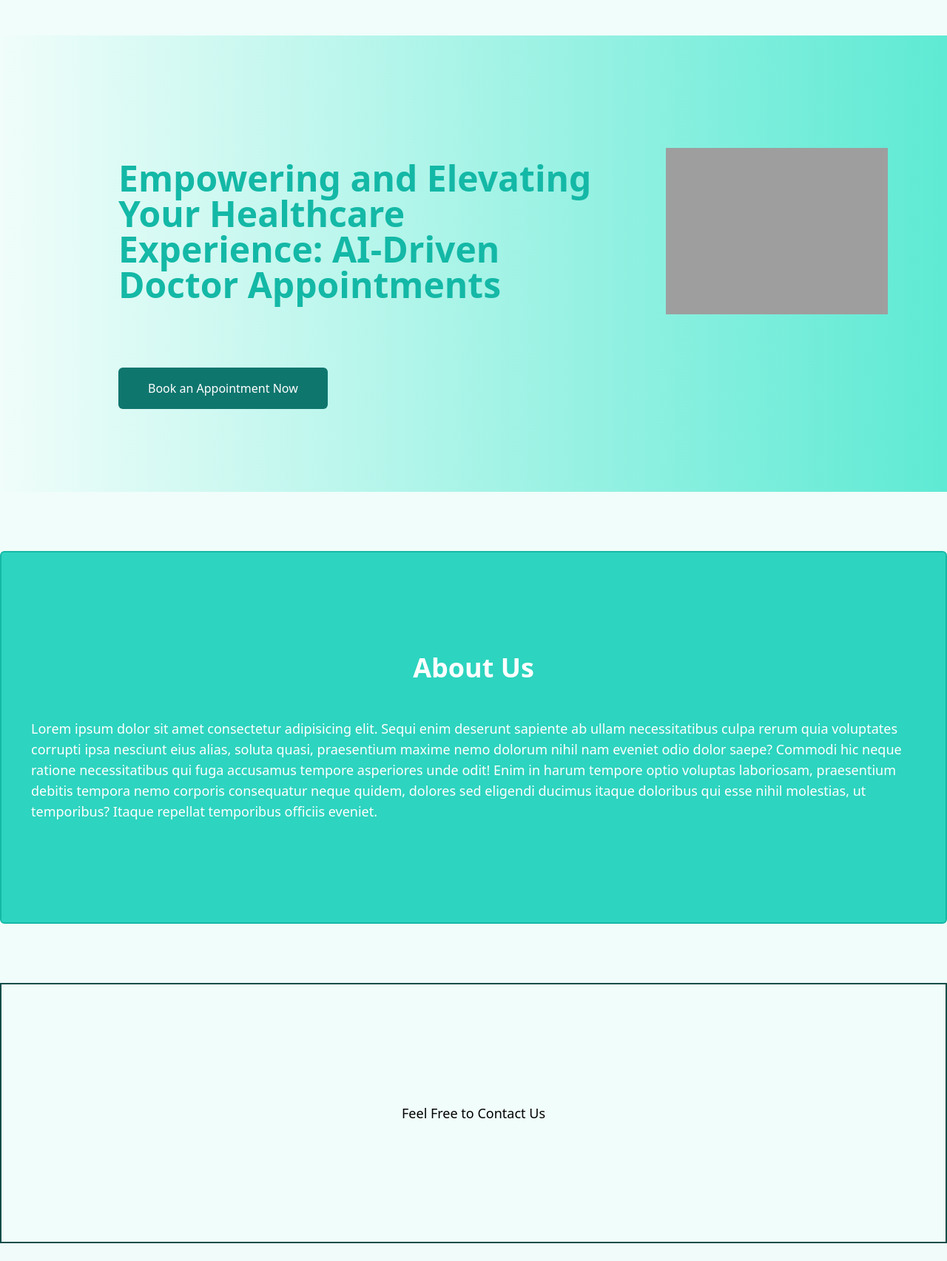
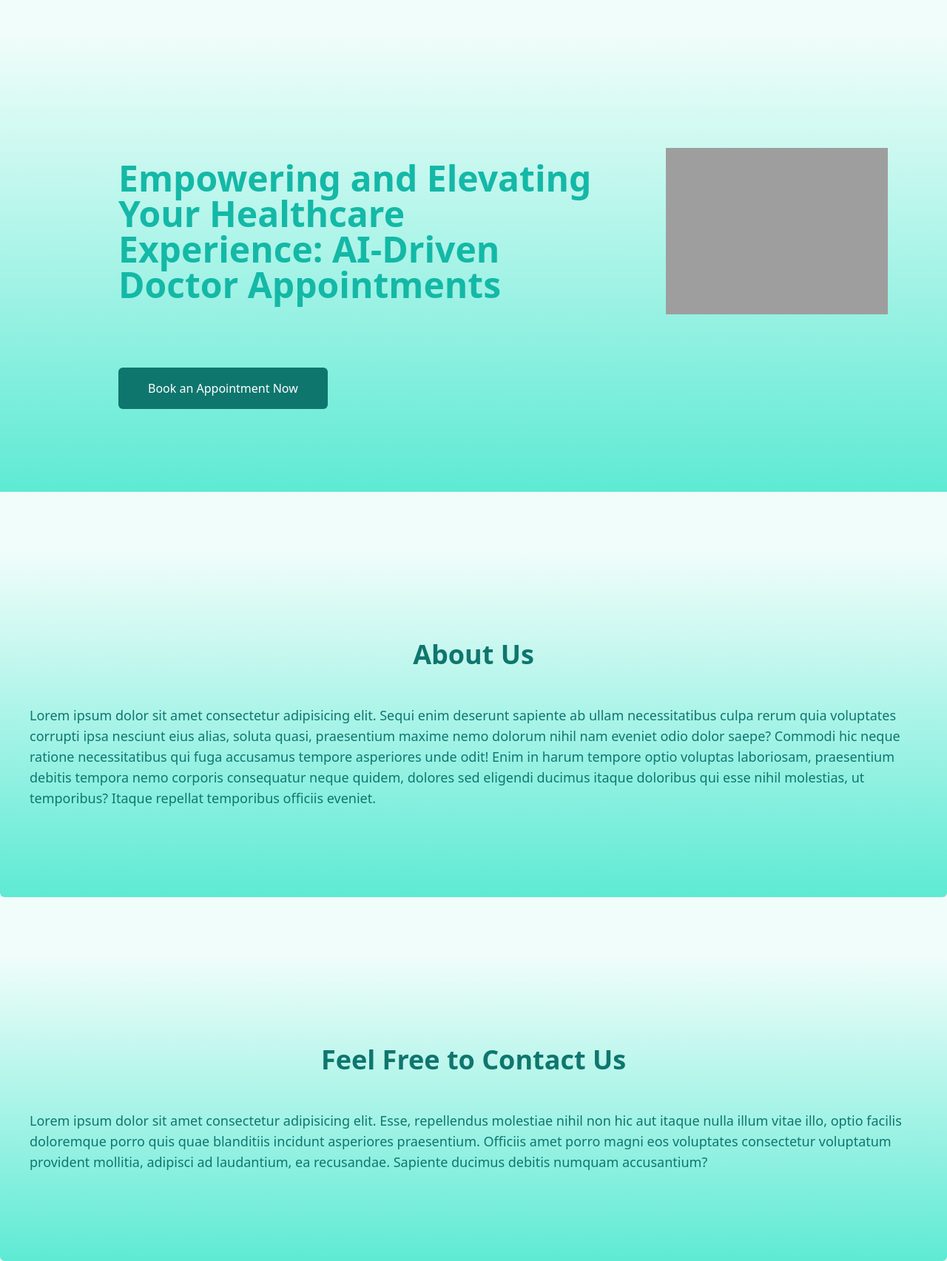
Before and after one commit to rajarshigit14/AI-Doctor-Appointment, a Python web app: template templates/index.html in a window 1280 px wide. Shown: the part 76-1781 px from the top of the page at 74% size. Before the commit the page ends 1757 px from the top, so only its background shows below. Run offline with Jinja, Linux system fonts and the light colour scheme; the template is opened without the code that fills it, so the values that code supplies are empty; style sheets or scripts are compiled from the project's sources; grey boxes are pictures that could not be loaded.

Commit message:
Added contact Us

```diff
--- a/templates/index.html
+++ b/templates/index.html
@@ -19,7 +19,7 @@
     </nav>
 
     <!--Hero Section-->
-    <div class="container flex px-10 py-24 bg-gradient-to-r from-teal-50 to-teal-300 ... mx-auto mt-12 h-max text-teal-500  border-teal-900">
+    <div class="container flex px-10 py-24 bg-gradient-to-b from-teal-50 to-teal-300 ... mx-auto mt-12 h-max text-teal-500  border-teal-900">
         <div class="mx-10">
             <div class="flex justify-evenly items-center py-8">
                 <p class="font-BalooBhai2 font-bold text-5xl  mx-10 px-10 py-6 text-gradient">Empowering and Elevating Your Healthcare Experience: AI-Driven Doctor Appointments</p>
@@ -33,7 +33,7 @@
 
     <!--About Us-->
 
-    <div class="flex flex-col text-white bg-teal-400 container px-10 py-28 mx-auto mt-20 h-max items-center justify-center font-BalooBhai2 border-2 border-teal-500 rounded-md " id="about">
+    <div class="flex flex-col text-teal-700 bg-gradient-to-b from-teal-50 to-teal-300 ... container px-10 py-24 mx-auto mt-20 h-max items-center justify-center font-BalooBhai2  rounded-md " id="about">
         <div class="flex flex-col items-center">
             <h1 class="text-4xl font-bold py-6">About Us</h1>
             <p class="text-lg py-6">Lorem ipsum dolor sit amet consectetur adipisicing elit. Sequi enim deserunt sapiente ab ullam necessitatibus culpa rerum quia voluptates corrupti ipsa nesciunt eius alias, soluta quasi, praesentium maxime nemo dolorum nihil nam eveniet odio dolor saepe? Commodi hic neque ratione necessitatibus qui fuga accusamus tempore asperiores unde odit! Enim in harum tempore optio voluptas laboriosam, praesentium debitis tempora nemo corporis consequatur neque quidem, dolores sed eligendi ducimus itaque doloribus qui esse nihil molestias, ut temporibus? Itaque repellat temporibus officiis eveniet.</p>
@@ -42,8 +42,9 @@
 
      <!--Contact Us-->
 
-    <div class="flex flex-col p-16 text-lg container px-10 py-40 mx-auto mt-20 h-max items-center justify-center font-sans border-2 border-teal-900" id="contact">
-            <h2>Feel Free to Contact Us</h2>
+    <div class="bg-gradient-to-b from-teal-50 to-teal-300 ... text-teal-700 flex flex-col p-16 text-lg container px-10 py-24 mx-auto mt-20 h-max items-center justify-center font-sans  rounded-md" id="contact">
+            <h2 class="text-4xl font-bold py-6">Feel Free to Contact Us</h2>
+            <p class="text-lg py-6">Lorem ipsum dolor sit amet consectetur adipisicing elit. Esse, repellendus molestiae nihil non hic aut itaque nulla illum vitae illo, optio facilis doloremque porro quis quae blanditiis incidunt asperiores praesentium. Officiis amet porro magni eos voluptates consectetur voluptatum provident mollitia, adipisci ad laudantium, ea recusandae. Sapiente ducimus debitis numquam accusantium?</p>
             <!-- Helpline no-->
 
             <!--Mail id-->
```
